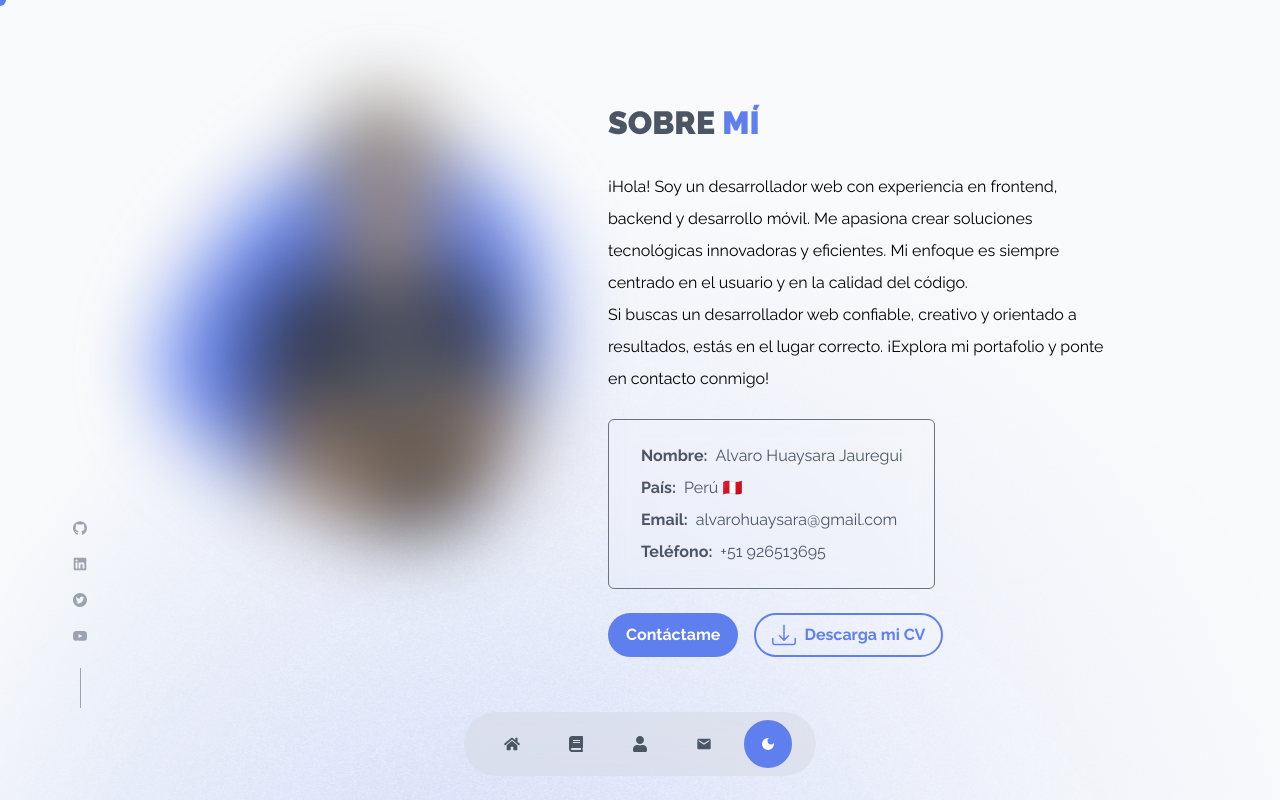
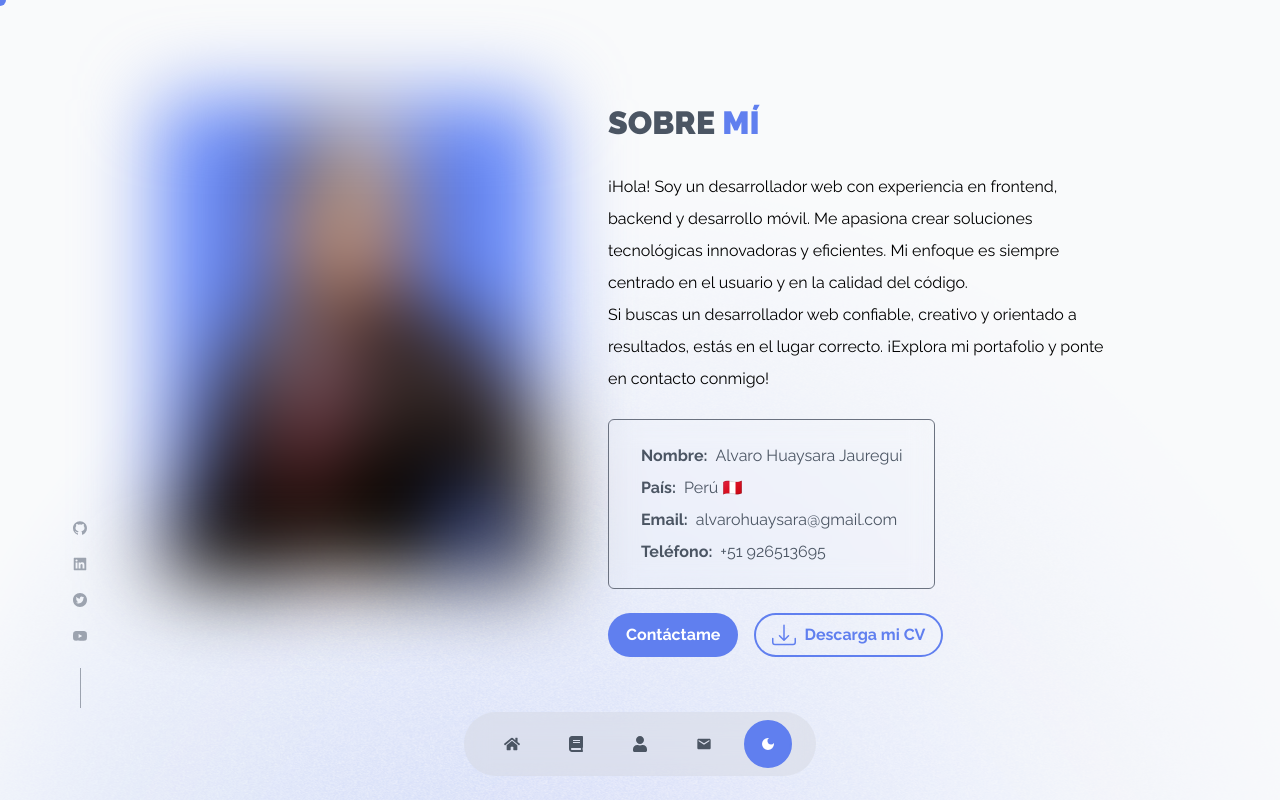
Before and after one commit to AlvaroHJ21/portfolio, a Next.js app: page /about-me in a window 1280 px wide. Shown: the top 800 px of the page. Built offline with nearby package versions, Linux system fonts and the light colour scheme.

Commit message:
update perfil

```diff
--- a/src/components/about/about.tsx
+++ b/src/components/about/about.tsx
@@ -13,11 +13,11 @@ export const About = () => {
           <div data-aos="fade-down" className="">
             <div className="max-w-md m-auto w-60 lg:w-96">
               <ImageBlur
-                className="object-cover max-w-full"
-                src="/img/my-perfil.webp"
+                className="object-cover max-w-full rounded-lg"
+                src="/img/perfil.png"
                 alt="perfil"
-                width={384}
-                height={430}
+                width={640}
+                height={700}
               />
             </div>
           </div>
```
Also changed, not shown: public/img/perfil.png (added).
